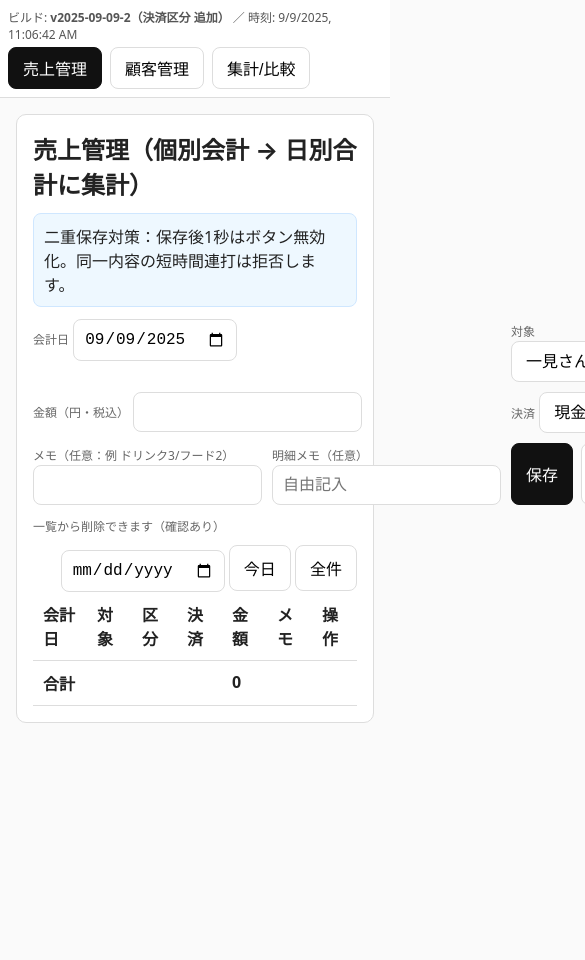
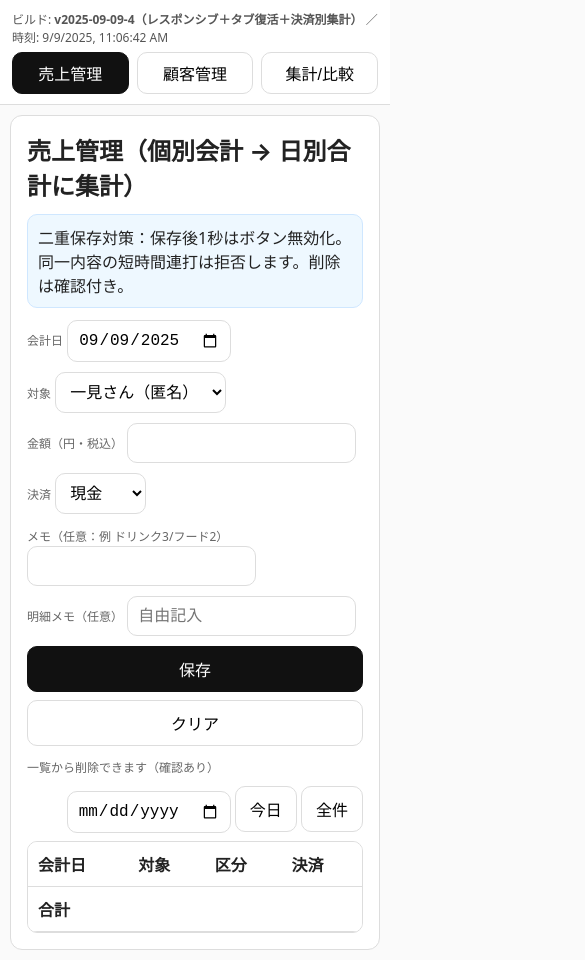
Before and after one commit to chop-reborn/ryo-2, a plain HTML site: page index.html in a window 390 px wide. Shown: the top 960 px of the page, 585 px wide, since content can reach past the window. Before the commit the page ends 844 px from the top, so only its background shows below. Drawn offline with Linux system fonts and the light colour scheme.

Commit message:
Add files via upload

```diff
--- a/index.html
+++ b/index.html
@@ -3,33 +3,31 @@
 <head>
 <meta charset="utf-8" />
 <meta name="viewport" content="width=device-width,initial-scale=1" />
-<title>chopsticks Re:born｜売上 & 顧客管理 v2025-09-09-2</title>
+<title>chopsticks Re:born｜売上 & 顧客管理 v2025-09-09-4</title>
 <style>
   :root{--pad:12px;--gap:10px;--bd:#ddd;--muted:#666}
+  *{box-sizing:border-box}
   body{font-family:system-ui,-apple-system,"Segoe UI",Roboto,"Hiragino Kaku Gothic ProN","BIZ UDPGothic",sans-serif;margin:0;background:#fafafa;color:#222}
-  header{position:sticky;top:0;background:#fff;border-bottom:1px solid var(--bd);padding:8px}
+  header{position:sticky;top:0;background:#fff;border-bottom:1px solid var(--bd);padding:10px 12px}
   .version{font-size:12px;color:#555}
-  .tabs{display:flex;gap:8px;flex-wrap:wrap;margin-top:4px}
-  .tabs button{padding:8px 14px;border:1px solid var(--bd);background:#fff;border-radius:8px;cursor:pointer}
+  .tabs{display:flex;gap:8px;flex-wrap:wrap;margin-top:6px}
+  .tabs button{padding:8px 14px;border:1px solid var(--bd);background:#fff;border-radius:10px;cursor:pointer}
   .tabs button.active{background:#111;color:#fff;border-color:#111}
   main{padding:16px;max-width:1100px;margin:0 auto}
-  section{display:none;background:#fff;border:1px solid var(--bd);border-radius:10px;padding:16px}
+  section{display:none;background:#fff;border:1px solid var(--bd);border-radius:12px;padding:16px}
   section.active{display:block}
   h2{margin:0 0 12px}
   form{display:grid;grid-template-columns:1fr 1fr;gap:var(--gap);margin:0 0 12px}
   form.single{grid-template-columns:1fr}
   label{font-size:12px;color:var(--muted)}
   input,select,textarea,button{font-size:16px}
-  input,select,textarea{padding:10px;border:1px solid var(--bd);border-radius:8px;background:#fff}
+  input,select,textarea{padding:10px;border:1px solid var(--bd);border-radius:10px;background:#fff}
   textarea{min-height:70px;grid-column:1/-1}
   .row{display:grid;grid-template-columns:1fr 1fr;gap:var(--gap)}
   .actions{display:flex;gap:8px;flex-wrap:wrap}
-  .btn{padding:10px 14px;border-radius:8px;border:1px solid var(--bd);background:#fff;cursor:pointer}
+  .btn{padding:10px 14px;border-radius:10px;border:1px solid var(--bd);background:#fff;cursor:pointer}
   .btn.primary{background:#111;color:#fff;border-color:#111}
   .btn.danger{border-color:#e00;color:#e00;background:#fff}
-  table{width:100%;border-collapse:collapse}
-  th,td{border-bottom:1px solid var(--bd);padding:10px;text-align:left;vertical-align:top}
-  tfoot td{font-weight:bold}
   .muted{color:var(--muted);font-size:12px}
   .pill{display:inline-block;padding:2px 8px;border-radius:999px;border:1px solid var(--bd);font-size:12px}
   .pill.green{color:#0a0;border-color:#0a0}
@@ -37,13 +35,26 @@
   .pill.gray{color:#555}
   .flex{display:flex;gap:10px;flex-wrap:wrap;align-items:center}
   .right{margin-left:auto}
-  .notice{background:#eef8ff;border:1px solid #cfe7ff;padding:10px;border-radius:8px;margin:0 0 12px}
-  .grid-3{display:grid;grid-template-columns:1fr 1fr 1fr;gap:var(--gap)}
+  .notice{background:#eef8ff;border:1px solid #cfe7ff;padding:10px;border-radius:10px;margin:0 0 12px}
+  .table-wrapper{overflow-x:auto;-webkit-overflow-scrolling:touch;margin-top:8px;border:1px solid var(--bd);border-radius:10px;background:#fff}
+  table{width:100%;border-collapse:collapse;min-width:700px}
+  th,td{border-bottom:1px solid var(--bd);padding:10px;text-align:left;vertical-align:top;white-space:nowrap}
+  td:last-child, th:last-child{white-space:initial}
+  tfoot td{font-weight:bold}
+  /* Mobile tweaks */
+  @media (max-width:700px){
+    main{padding:10px}
+    form{grid-template-columns:1fr !important;}
+    .row{grid-template-columns:1fr !important;}
+    .actions{flex-direction:column;align-items:stretch}
+    table{min-width:560px}
+    .tabs button{flex:1}
+  }
 </style>
 </head>
 <body>
 <header>
-  <div class="version">ビルド: <strong>v2025-09-09-2（決済区分 追加）</strong> ／ 時刻: <span id="buildTime"></span></div>
+  <div class="version">ビルド: <strong>v2025-09-09-4（レスポンシブ＋タブ復活＋決済別集計）</strong> ／ 時刻: <span id="buildTime"></span></div>
   <div class="tabs">
     <button data-tab="sales" class="active">売上管理</button>
     <button data-tab="customers">顧客管理</button>
@@ -54,7 +65,7 @@
   <!-- 売上管理 -->
   <section id="sales" class="active">
     <h2>売上管理（個別会計 → 日別合計に集計）</h2>
-    <div class="notice">二重保存対策：保存後1秒はボタン無効化。同一内容の短時間連打は拒否します。</div>
+    <div class="notice">二重保存対策：保存後1秒はボタン無効化。同一内容の短時間連打は拒否します。削除は確認付き。</div>
     <form id="saleForm">
       <div>
         <label>会計日</label>
@@ -101,6 +112,7 @@
       </div>
     </div>
 
+    <div class="table-wrapper">
       <table id="salesTable">
         <thead>
           <tr>
@@ -112,6 +124,7 @@
           <tr><td colspan="4">合計</td><td id="salesSum">0</td><td colspan="2"></td></tr>
         </tfoot>
       </table>
+    </div>
   </section>
 
   <!-- 顧客管理 -->
@@ -170,12 +183,14 @@
       </div>
     </div>
 
-    <table id="customersTable" style="margin-top:10px;">
+    <div class="table-wrapper" style="margin-top:10px;">
+      <table id="customersTable">
         <thead>
           <tr><th>名前</th><th>区分</th><th>メモ</th><th>来店回数</th><th>最終来店</th></tr>
         </thead>
         <tbody></tbody>
       </table>
+    </div>
   </section>
 
   <!-- 集計/比較 -->
@@ -192,31 +207,37 @@
       </div>
     </div>
 
-    <table id="aggTable" style="margin-top:10px;">
+    <div class="table-wrapper" style="margin-top:10px;">
+      <table id="aggTable">
         <thead>
           <tr><th>日付</th><th>総売上</th><th>新規</th><th>常連</th><th>一見</th></tr>
         </thead>
         <tbody></tbody>
       </table>
+    </div>
 
     <h3 style="margin-top:18px;">決済別内訳（当日）</h3>
+    <div class="table-wrapper">
       <table id="payBreakdown">
         <thead><tr><th>現金</th><th>カード</th><th>CL</th><th>未指定</th></tr></thead>
         <tbody></tbody>
       </table>
+    </div>
 
     <h3 style="margin-top:18px;">明細（当日）</h3>
+    <div class="table-wrapper">
       <table id="aggBreakdown">
         <thead>
           <tr><th>会計日</th><th>対象</th><th>区分</th><th>決済</th><th>金額</th><th>メモ</th></tr>
         </thead>
         <tbody></tbody>
       </table>
+    </div>
   </section>
 </main>
 
 <script>
-console.log('Loaded build v2025-09-09-2');
+console.log('Loaded build v2025-09-09-4');
 document.getElementById('buildTime').textContent = new Date().toLocaleString();
 
 /** ===== データ保存（LocalStorage） ===== */
@@ -241,7 +262,7 @@ const todayStr = ()=> new Date().toISOString().slice(0,10);
 const byDateAsc = (a,b)=> (a.date||'').localeCompare(b.date||'');
 const nanoid = ()=> Math.random().toString(36).slice(2,10)+Date.now().toString(36).slice(-4);
 
-/** ===== 画面切替 ===== */
+/** ===== タブ切替 ===== */
 document.querySelectorAll('.tabs button').forEach(btn=>{
   btn.addEventListener('click', ()=>{
     document.querySelectorAll('.tabs button').forEach(b=>b.classList.remove('active'));
@@ -362,7 +383,7 @@ document.getElementById('saleForm').addEventListener('submit', e=>{
   const amount = parseInt(document.getElementById('saleAmount').value||'0',10);
   const memo = document.getElementById('saleMemo').value.trim();
   const items = document.getElementById('saleItems').value.trim();
-  const payment = document.getElementById('salePayType').value; // 'cash'|'card'|'cl'
+  const payment = document.getElementById('salePayType').value;
   const label = selVal==='__WALKIN__' ? '一見さん' : (customers.find(c=>c.id===selVal)?.name || '不明');
 
   // 指紋で同一内容の短時間二重保存を拒否（10秒以内）
@@ -388,7 +409,7 @@ document.getElementById('saleForm').addEventListener('submit', e=>{
     date, customerId: (selVal==='__WALKIN__'? null: selVal),
     label, amount, memo, items,
     newOrRegular,
-    payment, // 追加
+    payment,
     createdAt: Date.now()
   });
   DB.save('sales', sales);
```
Lines whose indentation alone changed are shown as unchanged.
